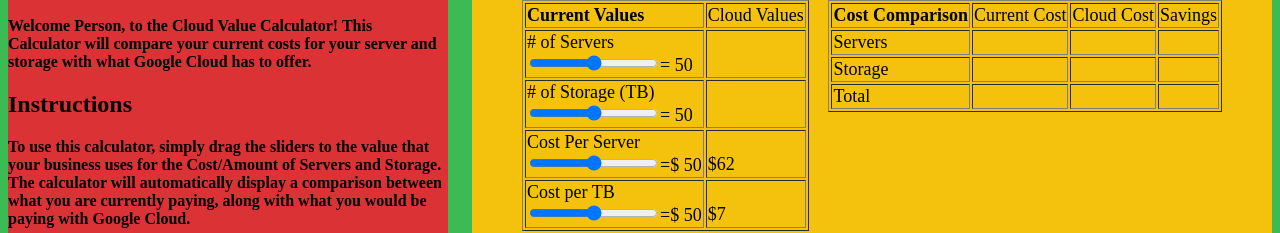
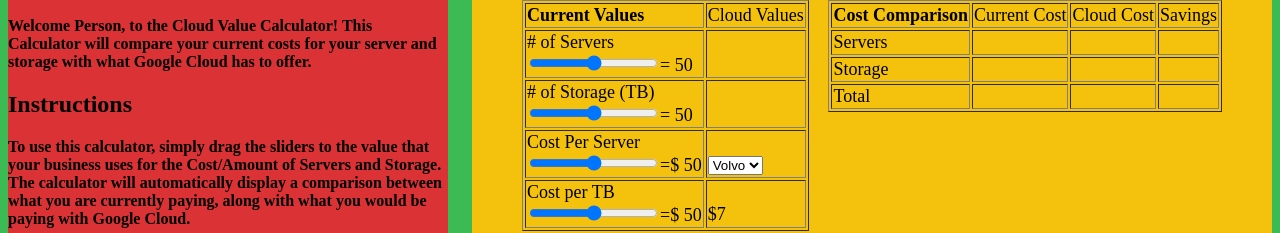
Before and after one commit to arafaram000/Calculater, a plain HTML site: page index.html in a window 1280 px wide. Shown: the part 216-449 px from the top of the page. Drawn offline with Linux system fonts and the light colour scheme.

Commit message:
Update index.html

```diff
--- a/index.html
+++ b/index.html
@@ -34,7 +34,12 @@
             <tr>
                 <td> Cost Per Server<br><input type="range" id="custemerCostPerServers" name="c" value="50" oninput="fn1()">=$
                 <output name="cc" for="custemerStorage">50</output></td>
-                <td><br> $62</td>
+                <td><br><select id="cars">
+                         <option value="volvo">Volvo</option>
+                         <option value="saab">Saab</option>
+                         <option value="opel">Opel</option>
+                         <option value="audi">Audi</option>
+                         </select></td>
             </tr>
             <tr>
                 <td> Cost per TB<br><input type="range" id="custemerCostPerStorage" name="d" value="50" oninput="fn1()">=$
```
